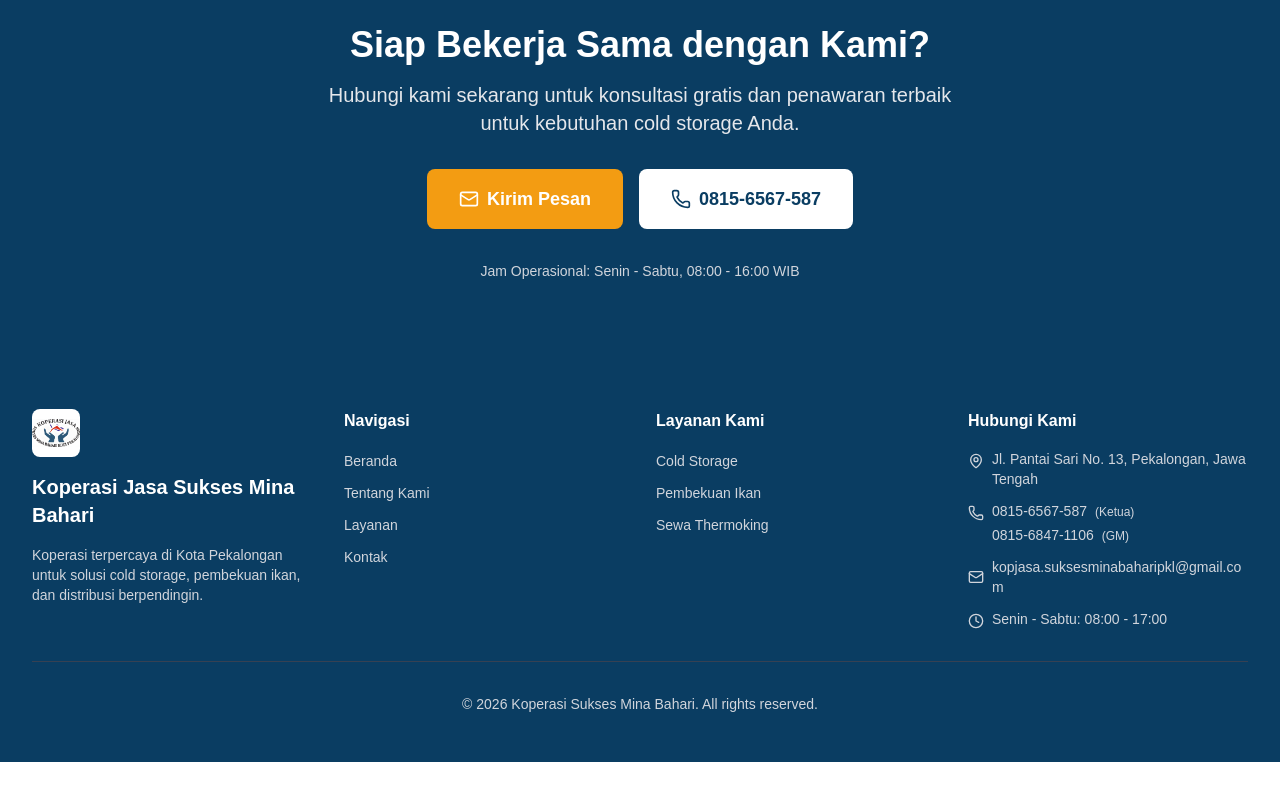
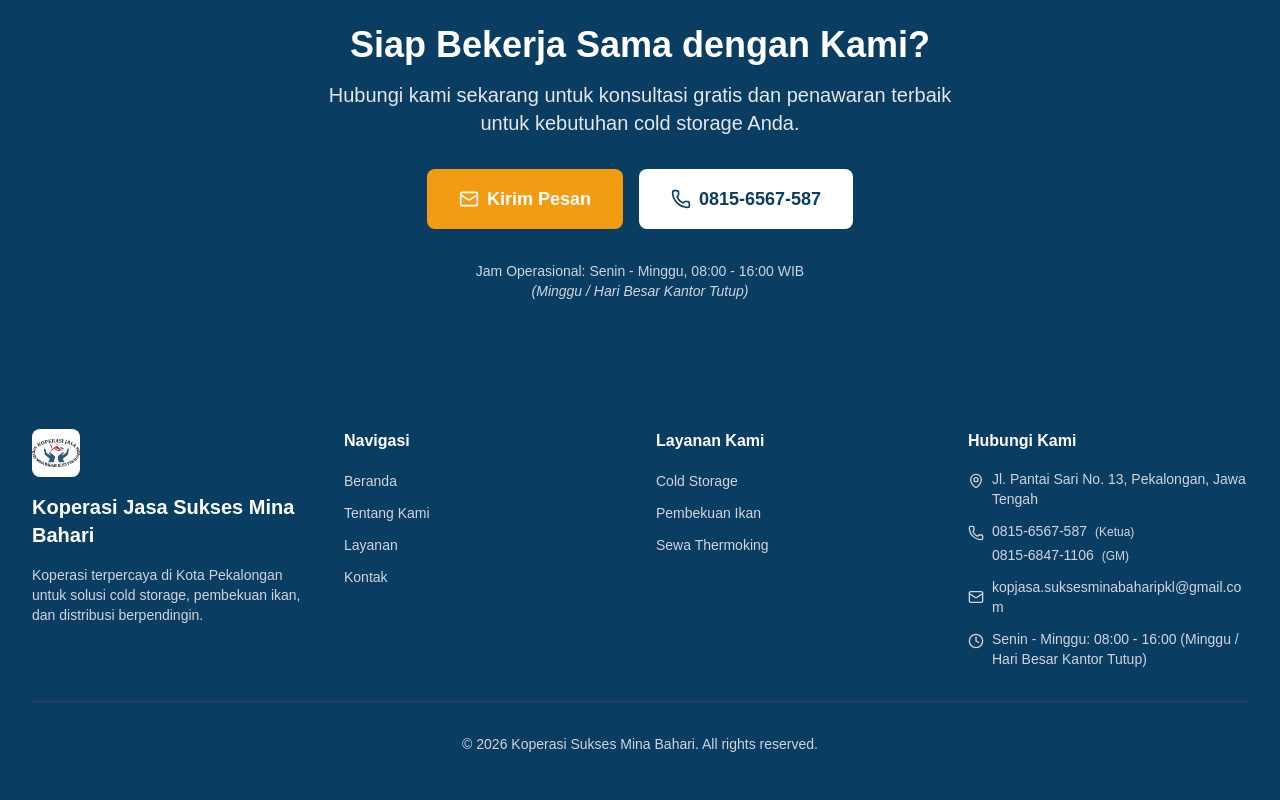
Before and after one commit to dhiolnvl/kopja-minabahari, a Next.js app: page / in a window 1280 px wide. Shown: the part 1407-2207 px from the top of the page. Before the commit the page ends 2169 px from the top, so only its background shows below. Built offline with nearby package versions, Linux system fonts and the light colour scheme; no server answers; the database is empty.

Commit message:
updte jam operasional

```diff
--- a/app/kontak/page.tsx
+++ b/app/kontak/page.tsx
@@ -133,9 +133,9 @@ export default function KontakPage() {
                       Jam Operasional
                     </h3>
                     <p className="text-gray-600">
-                      Senin - Sabtu: 08:00 - 16:00 WIB
+                      Senin - Minggu: 08:00 - 16:00 WIB
                       <br />
-                      Minggu / Hari Besar: Tutup
+                      (Minggu / Hari Besar Kantor Tutup)
                     </p>
                   </div>
                 </div>
--- a/components/home/ContactCTA.tsx
+++ b/components/home/ContactCTA.tsx
@@ -32,7 +32,10 @@ export default function ContactCTA() {
           </div>
 
           <p className="text-gray-300 text-sm">
-            Jam Operasional: Senin - Sabtu, 08:00 - 16:00 WIB
+            Jam Operasional: Senin - Minggu, 08:00 - 16:00 WIB
+          </p>
+          <p className="text-gray-300 text-sm italic">
+            (Minggu / Hari Besar Kantor Tutup)
           </p>
         </div>
       </div>
--- a/components/layout/Footer.tsx
+++ b/components/layout/Footer.tsx
@@ -116,7 +116,7 @@ export default function Footer() {
               </li>
               <li className="flex items-start space-x-2">
                 <Clock size={16} className="mt-1 flex-shrink-0" />
-                <span>Senin - Sabtu: 08:00 - 17:00</span>
+                <span>Senin - Minggu: 08:00 - 16:00 (Minggu / Hari Besar Kantor Tutup)</span>
               </li>
             </ul>
           </div>
```
